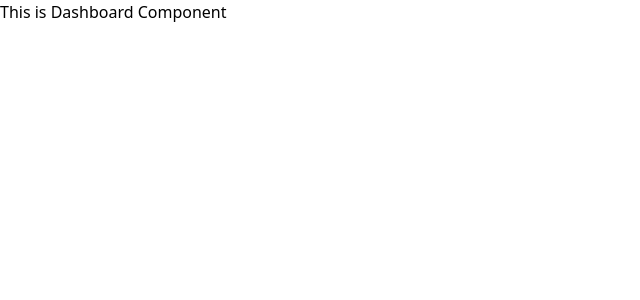
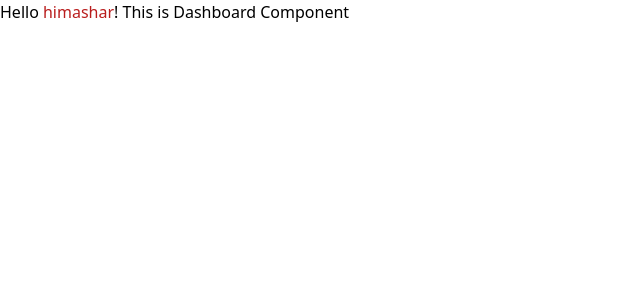
Before and after one commit to shubham1chawla/the-strategists-remastered, a React (Create React App) app in the folder web/: page /dashboard in a window 1280 px wide. Shown: the top 300 px of the page, without its empty margins (0-640 px from the left). Built offline with nearby package versions, Linux system fonts and the light colour scheme.

Commit message:
code refactored

```diff
--- a/web/src/App.tsx
+++ b/web/src/App.tsx
@@ -2,21 +2,22 @@ import React from "react";
 import "./App.css";
 import { BrowserRouter, Navigate, Route, Routes } from "react-router-dom";
 
+import Dashboard from "./components/Dashboard";
 import Login from "./components/Login";
-import Dashboard from "./components/Dashboard";
 import NotFound from "./components/NotFound";
 
-function App() {
+
+const App = () => {
   return (
     <BrowserRouter>
       <Routes>
-        <Route path="dashboard" element={<Dashboard />} />
+        <Route path="dashboard" element={<Dashboard user="himashar" />} />
         <Route path="login" element={<Login />} />
         <Route path="" element={<Navigate to="/dashboard" />} />
         <Route path="*" element={<NotFound />} />
       </Routes>
     </BrowserRouter>
   );
-}
+};
 
 export default App;
--- a/web/src/components/Dashboard.tsx
+++ b/web/src/components/Dashboard.tsx
@@ -1,17 +1,15 @@
-import React, { Component } from "react";
+import React from "react";
 
-class Dashboard extends Component {
-  static propTypes: {};
+type DashboardProps = {
+  user: string;
+};
 
-  render() {
-    return (
-      <div>
-        <h1>This is Dashboard Component</h1>
-      </div>
-    );
-  }
-}
-
-Dashboard.propTypes = {};
+const Dashboard = ({ user }: DashboardProps) => {
+  return (
+    <div>
+        <h1>Hello <span className="text-red-700">{user}</span>! This is Dashboard Component</h1>
+    </div>
+  );
+};
 
 export default Dashboard;
--- a/web/src/components/Login.tsx
+++ b/web/src/components/Login.tsx
@@ -1,17 +1,11 @@
-import React, { Component } from "react";
+import React from "react";
 
-class Login extends Component {
-  static propTypes: {};
-
-  render() {
-    return (
-      <div>
-        <h1>This is Login Component</h1>
-      </div>
-    );
-  }
-}
-
-Login.propTypes = {};
+const Login = () => {
+  return (
+    <div>
+      <h1>This is Login Component</h1>
+    </div>
+  );
+};
 
 export default Login;
--- a/web/src/components/NotFound.tsx
+++ b/web/src/components/NotFound.tsx
@@ -1,17 +1,11 @@
-import React, { Component } from "react";
+import React from "react";
 
-class NotFound extends Component {
-  static propTypes: {};
-
-  render() {
+const NotFound = () => {
     return (
       <div>
         <h1>Oops Page Not Found</h1>
       </div>
     );
-  }
 }
 
-NotFound.propTypes = {};
-
 export default NotFound;
```
Also changed, not shown: web/package.json (+4 -4 lines).
